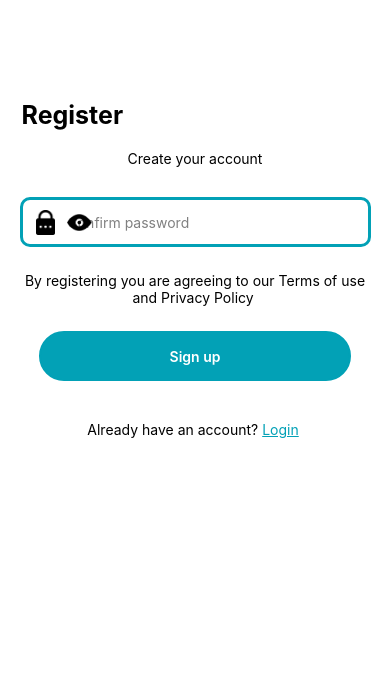
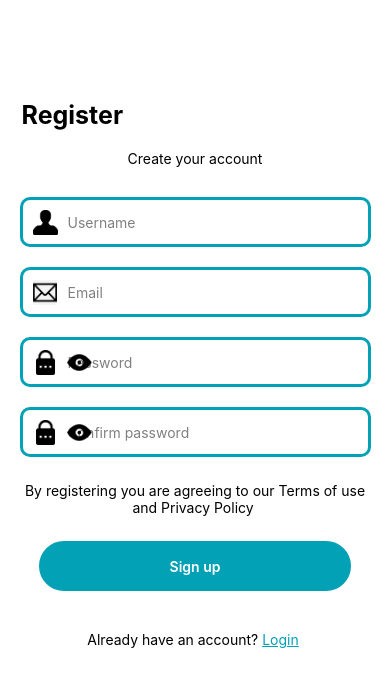
Before and after one commit to muhammadUmar123/Reviews, a React Native app: screen /Signup in a window 390 px wide. Shown: the top 686 px of the page. Built offline with nearby package versions, Linux system fonts and the light colour scheme.

Commit message:
code updated
code updated

```diff
--- a/screens/Login.js
+++ b/screens/Login.js
@@ -18,7 +18,7 @@ export default function Login({navigation }) {
       <View style={{ width: '100%', marginVertical: 10 }}>
         <Text onPress={() => navigation.navigate('ForgotPassword')} style={styles.forgottxt}>Forgot Password!</Text>
       </View>
-      {/* <ButtonComponent page='Home' action={(act) => navigation.replace(act)} btnstyle={''} btntext={'Login'}  btntxtstyle={{ color: '#fff' }}/> */}
+      <ButtonComponent page='Home' action={(act) => navigation.replace(act)} btnstyle={''} btntext={'Login'}  btntxtstyle={{ color: '#fff' }}/>
       <Text style={{ marginTop: 30 }}>Don't have an account <Text style={{ color: '#02a1b6', textDecorationLine: 'underline', }} onPress={() => navigation.navigate('Signup')}>Signup</Text> </Text>
     </ScrollView>
   );
--- a/screens/MakeAccount.js
+++ b/screens/MakeAccount.js
@@ -11,8 +11,8 @@ export default function MakeAccount ({navigation}){
                 {/* <Text style={{ fontSize: 25, textAlign: 'center', fontWeight: '700' }}>Reviews</Text> */}
                 {/* <Text style={{ textAlign: 'center', margin: 20, marginBottom: 40 }}>Lorem ipsum dolor sit amet, consectetur adipiscing elit. Fusce a rhoncus arcu. Cras ante lectus, sagittis sit amet tortor eu, vestibulum consequat sem. Vivamus porttitor magna nec augue varius sodales.</Text> */}
                 {/*sdsds  */}
-                {/* <ButtonComponent page='Login' action={(act)=>navigation.navigate(act)} btnstyle={''} btntext={'Login'} btntxtstyle={{ color: '#fff' }} /> */}
-                {/* <ButtonComponent page='Signup' action={(act)=>navigation.navigate(act)} btnstyle={{ backgroundColor: '#fff' }}  btntext={'Signup'} /> */}
+                <ButtonComponent page='Login' action={(act)=>navigation.navigate(act)} btnstyle={''} btntext={'Login'} btntxtstyle={{ color: '#fff' }} />
+                <ButtonComponent page='Signup' action={(act)=>navigation.navigate(act)} btnstyle={{ backgroundColor: '#fff' }}  btntext={'Signup'} />
             </ScrollView>
         );
 
--- a/screens/Signup.js
+++ b/screens/Signup.js
@@ -14,9 +14,9 @@ export default function Signup({ navigation }) {
       </View>
       <Text style={{ marginBottom: 20 }}> Create your account </Text>
 
-      {/* <TextInputComponent placeholder={'Username'} image={require('../assets/user.png')} />
+      <TextInputComponent placeholder={'Username'} image={require('../assets/user.png')} />
       <TextInputComponent placeholder={'Email'} image={require('../assets/email.png')} />
-      <TextInputComponent placeholder={'Password'} ispassword={true} image={require('../assets/lock.png')} /> */}
+      <TextInputComponent placeholder={'Password'} ispassword={true} image={require('../assets/lock.png')} />
       <TextInputComponent placeholder={'Confirm password'} ispassword={true} image={require('../assets/lock.png')} />
 
       <Text style={{ textAlign: 'center', padding: 15 }}>By registering you are agreeing to our Terms of use and Privacy Policy </Text>
```
Also changed, not shown: screens/Comments.js (+4 -4 lines).
